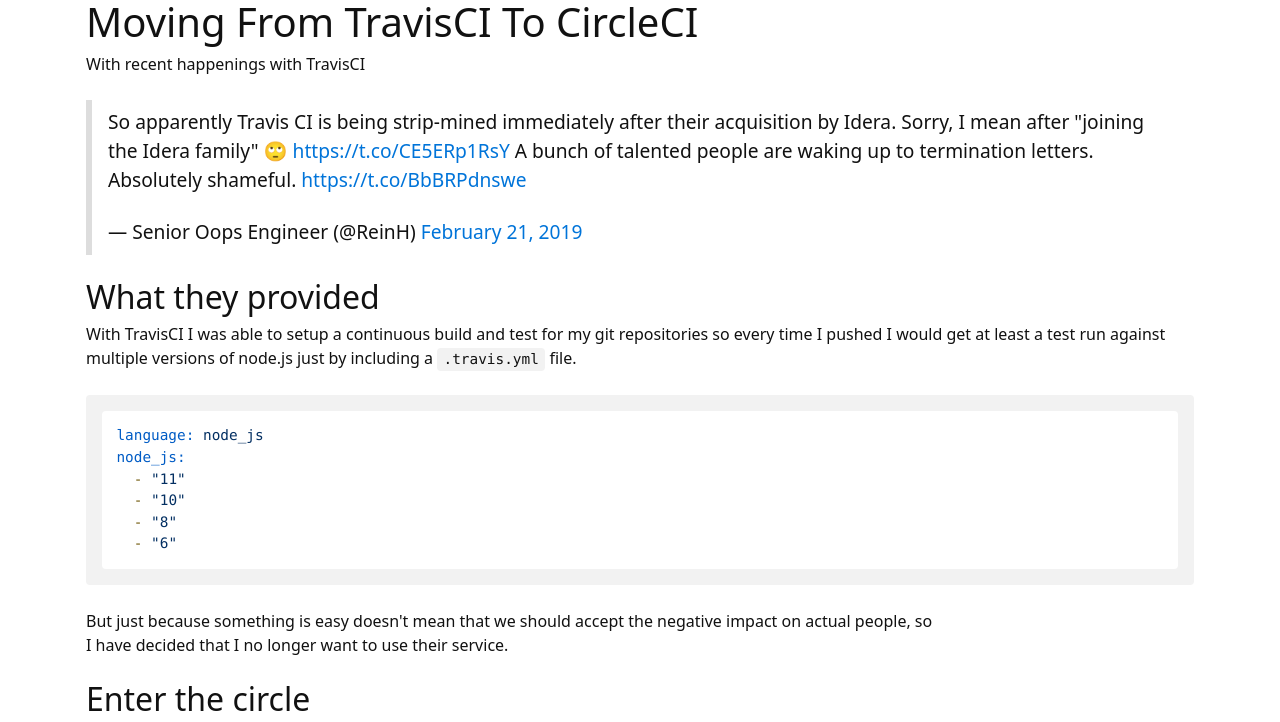
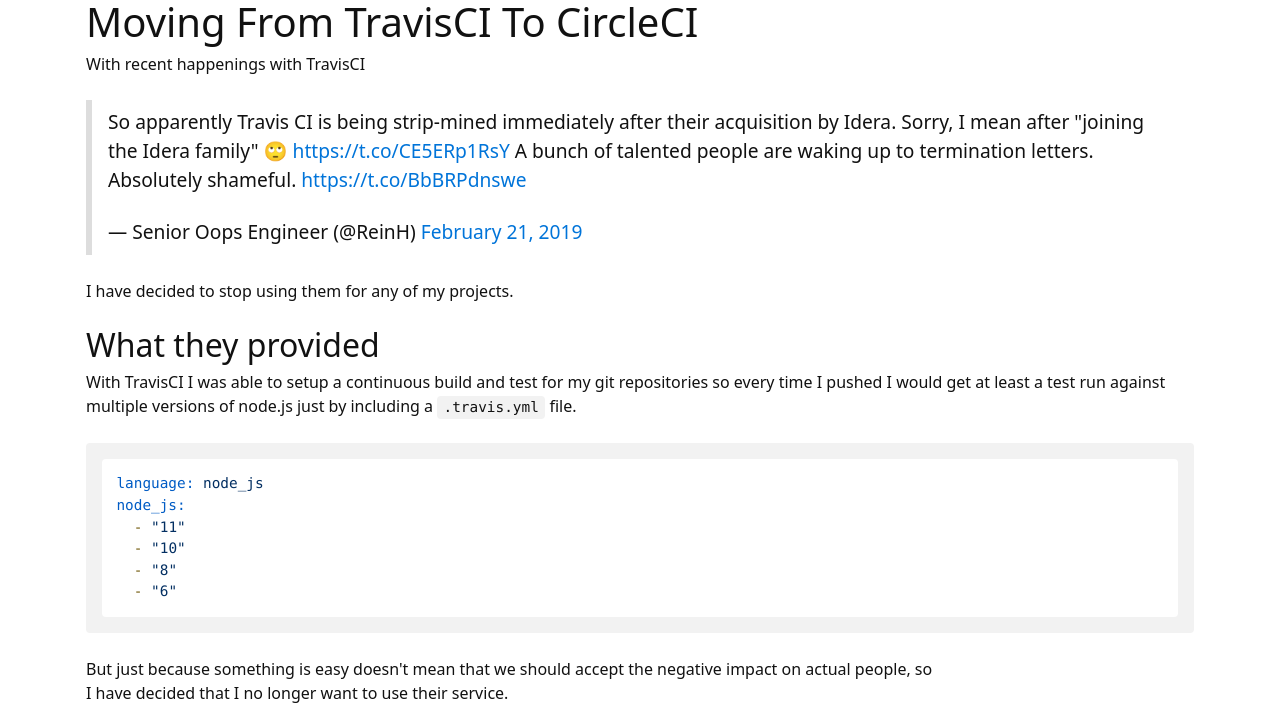
Before and after one commit to Kevnz/from-travis-to-circleci, a plain HTML site: page index.html in a window 1280 px wide. Shown: the top 722 px of the page. Drawn offline with nearby package versions, Linux system fonts and the light colour scheme.

Commit message:
Publisher generated commit [ci skip]

```diff
--- a/index.html
+++ b/index.html
@@ -29,6 +29,7 @@
 <p>With recent happenings with TravisCI</p>
 <blockquote class="twitter-tweet" data-lang="en"><p lang="en" dir="ltr">So apparently Travis CI is being strip-mined immediately after their acquisition by Idera. Sorry, I mean after &quot;joining the Idera family&quot; 🙄 <a href="https://t.co/CE5ERp1RsY">https://t.co/CE5ERp1RsY</a> A bunch of talented people are waking up to termination letters. Absolutely shameful. <a href="https://t.co/BbBRPdnswe">https://t.co/BbBRPdnswe</a></p>&mdash; Senior Oops Engineer (@ReinH) <a href="https://twitter.com/ReinH/status/1098663375985229825?ref_src=twsrc%5Etfw">February 21, 2019</a></blockquote>
 <script async src="https://platform.twitter.com/widgets.js" charset="utf-8"></script>
+<p>I have decided to stop using them for any of my projects.</p>
 <h2 id="what-they-provided">What they provided</h2>
 <p>With TravisCI I was able to setup a continuous build and test for my git repositories so every time I pushed I would get at least a test run against multiple versions of node.js just by including a <code>.travis.yml</code> file.</p>
 <pre><code class="hljs yml language-yml"><span class="hljs-attr">language:</span> <span class="hljs-string">node_js</span>
```
